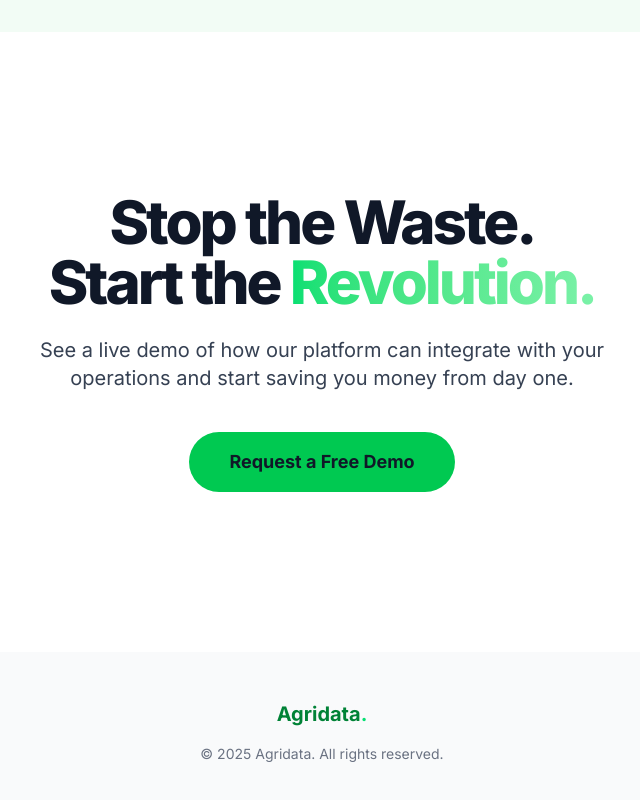
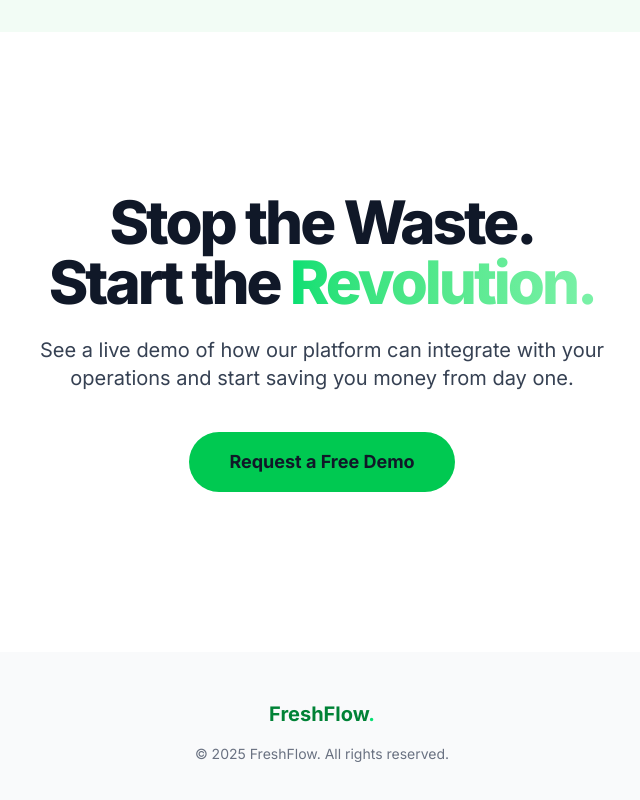
Before and after one commit to Tanishk05/FreshFlow, a Next.js app: page / in a window 1280 px wide. Shown: the part 4362-5162 px from the top of the page, without its empty margins (318-958 px from the left). Built offline with nearby package versions, Linux system fonts and the light colour scheme; no server answers.

Commit message:
renamed the agridata back to freshflow

```diff
--- a/src/components/sections/Footer.tsx
+++ b/src/components/sections/Footer.tsx
@@ -5,10 +5,10 @@ export default function Footer() {
     <footer className="py-12 px-4 bg-gray-50/90 dark:bg-gray-950/90 backdrop-blur-sm relative z-10 pb-20 md:pb-12">
       <div className="container mx-auto max-w-6xl text-center text-gray-500 dark:text-gray-400">
         <div className="text-xl font-bold text-green-700 dark:text-green-400 mb-4">
-          Agridata<span className="text-green-400 dark:text-green-600">.</span>
+          FreshFlow<span className="text-green-400 dark:text-green-600">.</span>
         </div>
         <p className="text-sm">
-          &copy; {new Date().getFullYear()} Agridata. All rights reserved.
+          &copy; {new Date().getFullYear()} FreshFlow. All rights reserved.
         </p>
       </div>
     </footer>
```
